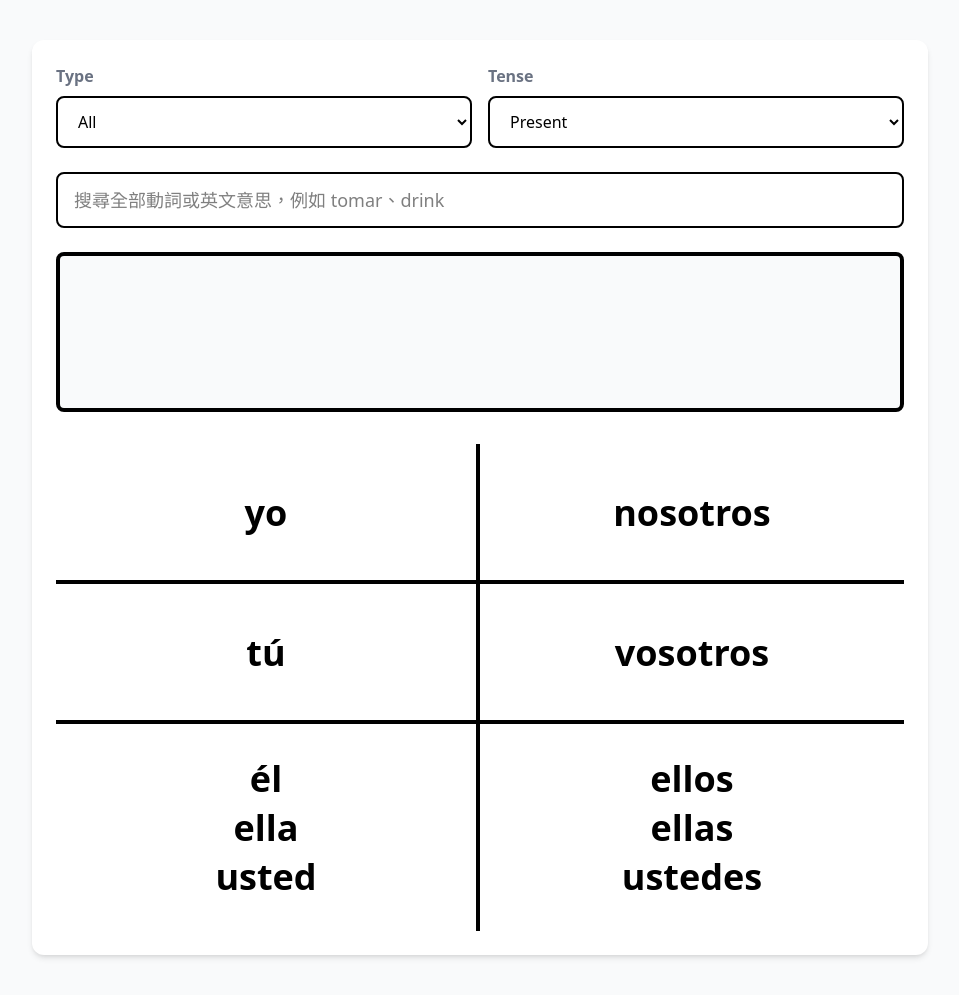
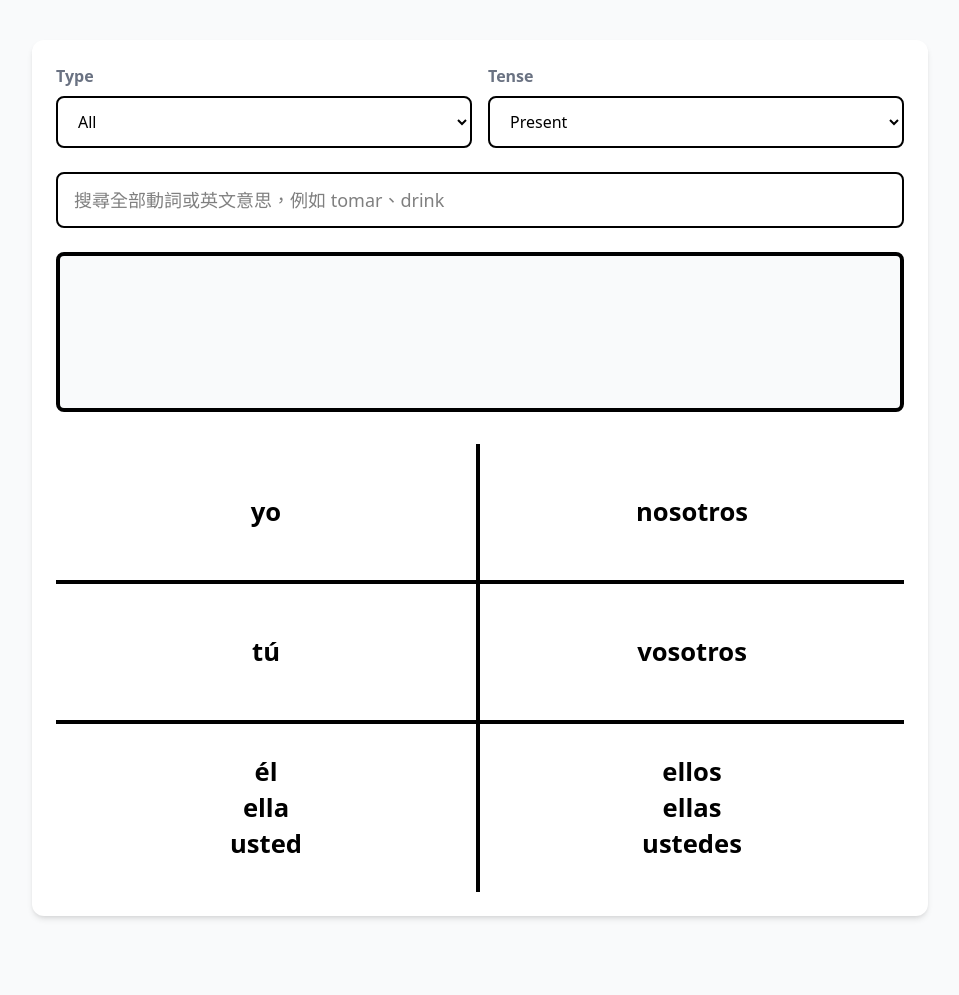
Before and after one commit to CY987/verb-dictionary, a website: page index.html in a window 1280 px wide. Shown: the whole page, without its empty margins (160-1119 px from the left). After the commit the page ends 956 px from the top, so only its background shows below. Drawn offline with nearby package versions, Linux system fonts and the light colour scheme.

Commit message:
修改自適應

```diff
--- a/index.html
+++ b/index.html
@@ -88,16 +88,16 @@
             </div>
 
             <!-- 選取的單字 -->
-            <div id="selected-word" class="hidden font-bold text-center break-words"
-                style="font-size: clamp(1.3rem, 3vw, 2rem);">
+            <div id="selected-word" class="hidden font-bold text-center
+            text-[clamp(1.2rem,2vw,2rem)] break-words">
                 顯示選取的單字
             </div>
 
         </div>
 
         <!-- 一般六人稱結果 -->
-        <div id="normal-result" class="grid grid-cols-2 text-center font-bold"
-            style="font-size: clamp(1.2rem, 3vw, 2.25rem);">
+        <div id="normal-result" class="grid grid-cols-2 text-center font-bold
+            text-[clamp(1rem,2vw,2.2rem)]">
 
             <!-- yo -->
             <div class="
@@ -108,8 +108,7 @@
                 flex
                 items-center
                 justify-center
-                min-h-[140px]
-                break-words leading-tight px-2
+                min-h-[100px] md:min-h-[120px] lg:min-h-[140px]
             ">
                 <div id="p1" class="break-words leading-tight px-2">yo</div>
             </div>
@@ -122,8 +121,7 @@
                 flex
                 items-center
                 justify-center
-                min-h-[140px]
-                break-words leading-tight px-2
+                min-h-[100px] md:min-h-[120px] lg:min-h-[140px]
             ">
                 <div id="p4" class="break-words leading-tight px-2">nosotros</div>
             </div>
@@ -137,8 +135,7 @@
                 flex
                 items-center
                 justify-center
-                min-h-[140px]
-                break-words leading-tight px-2
+                min-h-[100px] md:min-h-[120px] lg:min-h-[140px]
             ">
                 <div id="p2" class="break-words leading-tight px-2">tú</div>
             </div>
@@ -151,8 +148,7 @@
                 flex
                 items-center
                 justify-center
-                min-h-[140px]
-                break-words leading-tight px-2
+                min-h-[100px] md:min-h-[120px] lg:min-h-[140px]
             ">
                 <div id="p5" class="break-words leading-tight px-2">vosotros</div>
             </div>
@@ -166,8 +162,7 @@
                 flex
                 items-center
                 justify-center
-                min-h-[140px]
-                break-words leading-tight px-2
+                min-h-[100px] md:min-h-[120px] lg:min-h-[140px]
             ">
 
                 <div id="p3" class="flex flex-col gap-1
@@ -188,8 +183,7 @@
                 flex
                 items-center
                 justify-center
-                min-h-[140px]
-                break-words leading-tight px-2
+                min-h-[100px] md:min-h-[120px] lg:min-h-[140px]
             ">
 
                 <div id="p6" class="flex flex-col gap-1
@@ -596,8 +590,9 @@
                 flex
                 items-center
                 font-bold
+                text-[clamp(1rem,2vw,1.8rem)]
                 `;
-                row.style.fontSize = "clamp(1.2rem, 2.5vw, 2rem)";
+
 
                 if (index < result.length - 1) {
                     row.classList.add(
@@ -619,7 +614,8 @@
 
 
                     row.innerHTML = `
-                        <div class="text-gray-500 text-2xl text-left">
+                       <div class="text-gray-500 text-left
+                        text-[clamp(0.8rem,1.5vw,1.3rem)]">
                             ${labelMap[subject] ?? subject}
                         </div>
 
```
